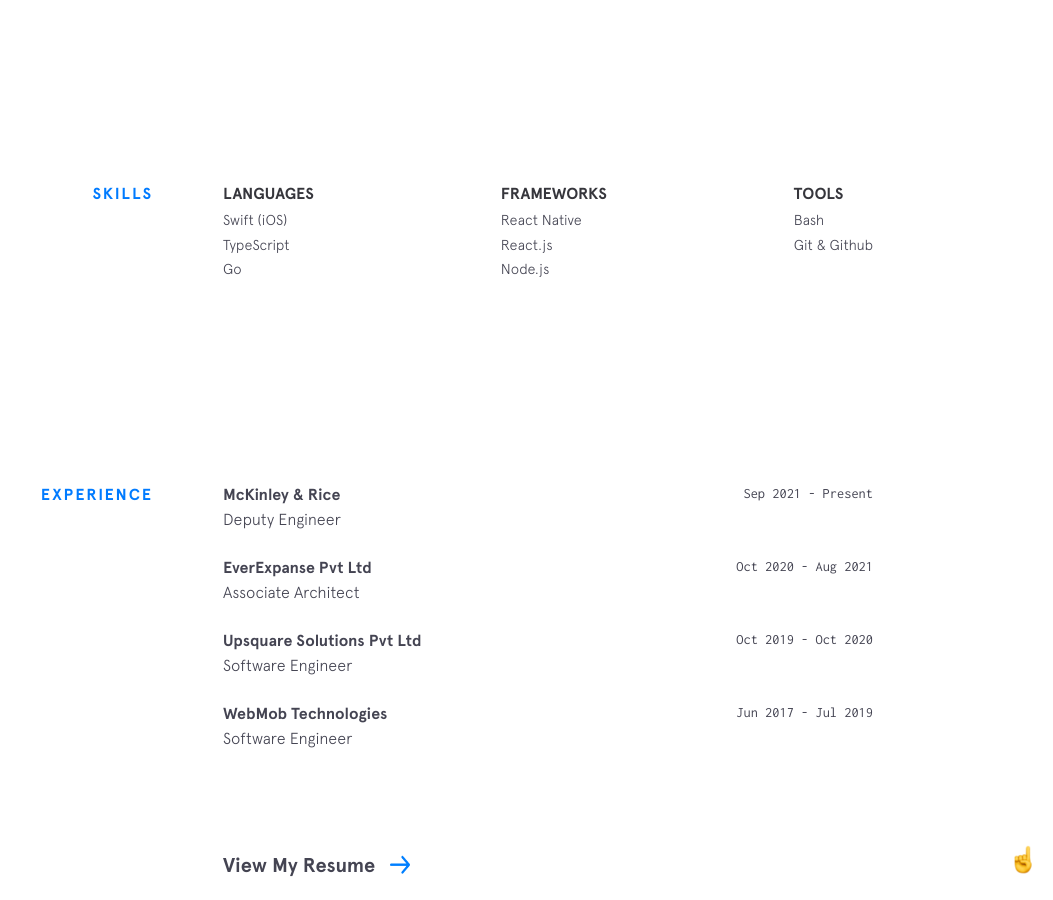
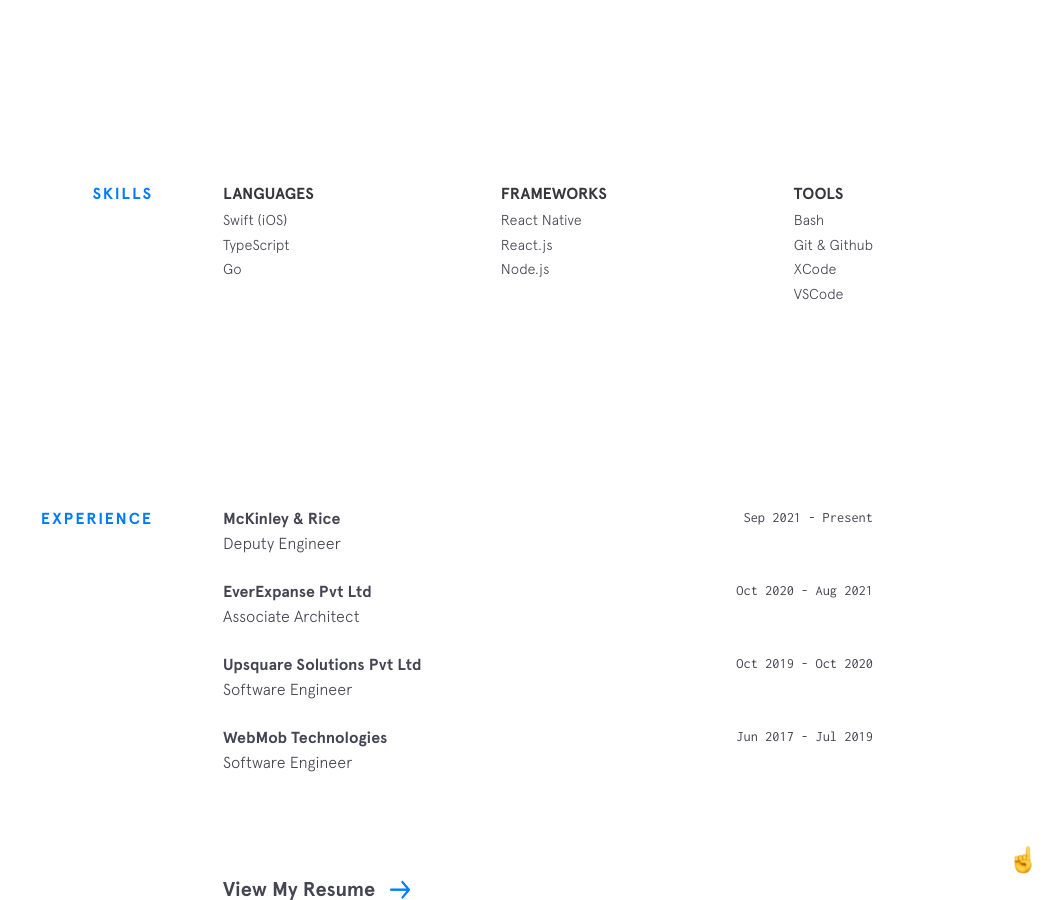
Before and after one commit to satishbabariya/satishbabariya.github.io, a Jekyll site: the page built from index.markdown, in a window 1280 px wide and 900 px high, scrolled down 1166 px. Shown: the whole window, without its empty margins (227-1280 px from the left). Built offline with Jekyll 4.4.1, drawn with Linux system fonts in a browser that asks for light colours; nearby versions of some CDN libraries.

Commit message:
add some tools

```diff
--- a/_data/skills.yml
+++ b/_data/skills.yml
@@ -11,3 +11,5 @@ frameworks:
 tools:
   - item: Bash
   - item: Git & Github
+  - item: XCode
+  - item: VSCode
```
